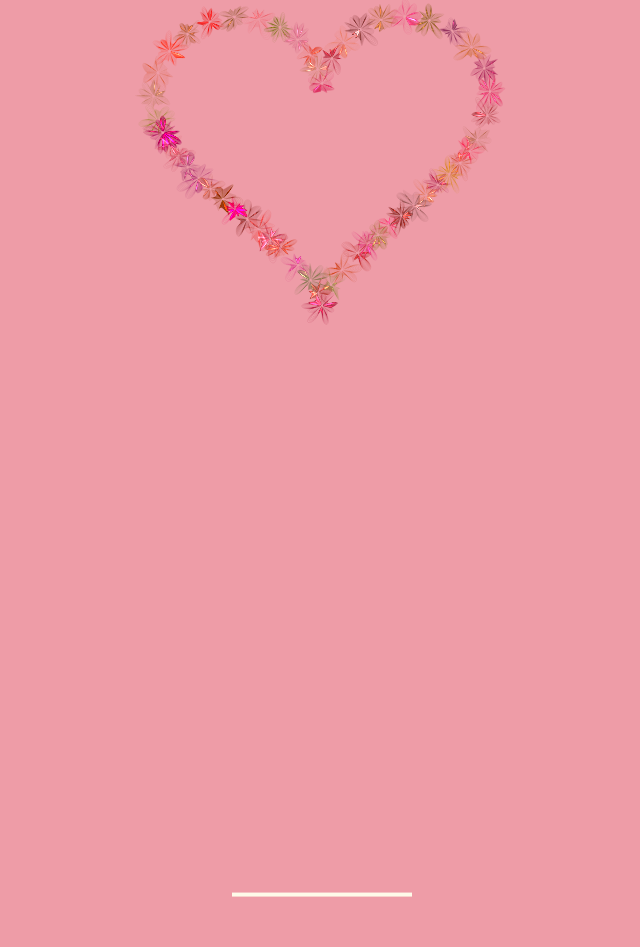
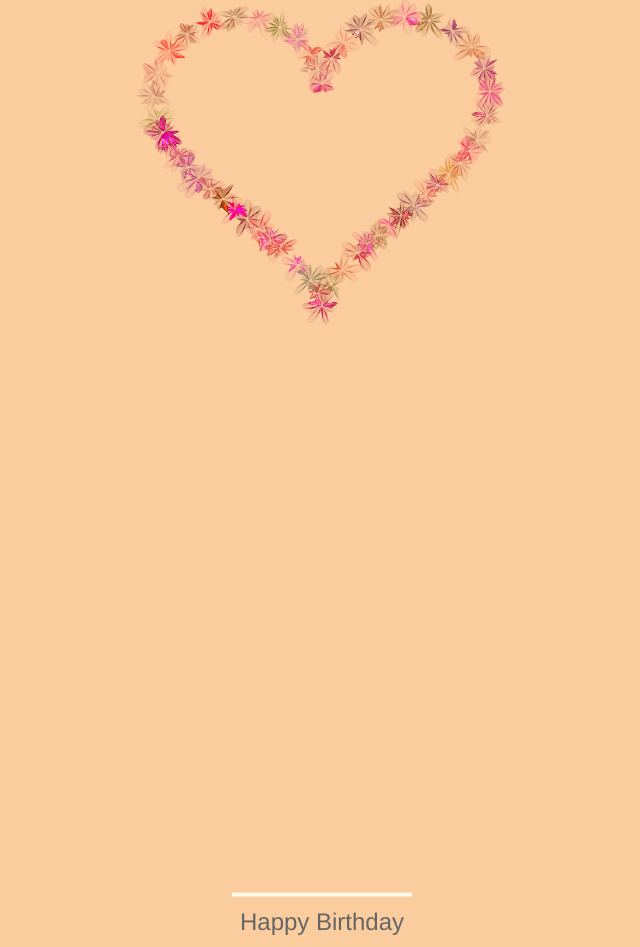
Before and after one commit to yuanzhaohao/gift4pj, a website: page index.html in a window 1280 px wide. Shown: the part 415-1362 px from the top of the page, without its empty margins (318-958 px from the left). Before the commit the page ends 1312 px from the top, so only its background shows below. Drawn offline with Linux system fonts and the light colour scheme.

Commit message:
增加message

```diff
--- a/index.html
+++ b/index.html
@@ -50,7 +50,7 @@
     <rect x="10" y="475.571" fill="#fefae9" width="180" height="4" />
   </svg>
 </div>
-
+<div class="message">Happy Birthday</div>
 <script src="./src/zepto.js"></script>
 <script src="./src/garden.js"></script>
 <script src="./src/gift.js"></script>
--- a/src/gift.less
+++ b/src/gift.less
@@ -1,6 +1,6 @@
 body {
   width: 100%;
-  background-color: #ee9ca7;
+  background-color: #fbcc9d;
   // background-color: #ffffee;
 }
 .gift {
@@ -14,6 +14,14 @@ body {
   left: 0;
   width: 100%;
   height: 100%;
+}
+
+.message {
+  height: 50px;
+  text-align: center;
+  font-size: 24px;
+  color: #666;
+  line-height: 50px;
 }
 
 .cake {
@@ -73,7 +81,7 @@ body {
   top: -20px;
   left: 50%;
   margin-left: -2.2px;
-  width: 6.66666667px;
+  width: 8px;
   height: 18px;
 }
 
```
Also changed, not shown: build/gift.css, src/gift.css.
